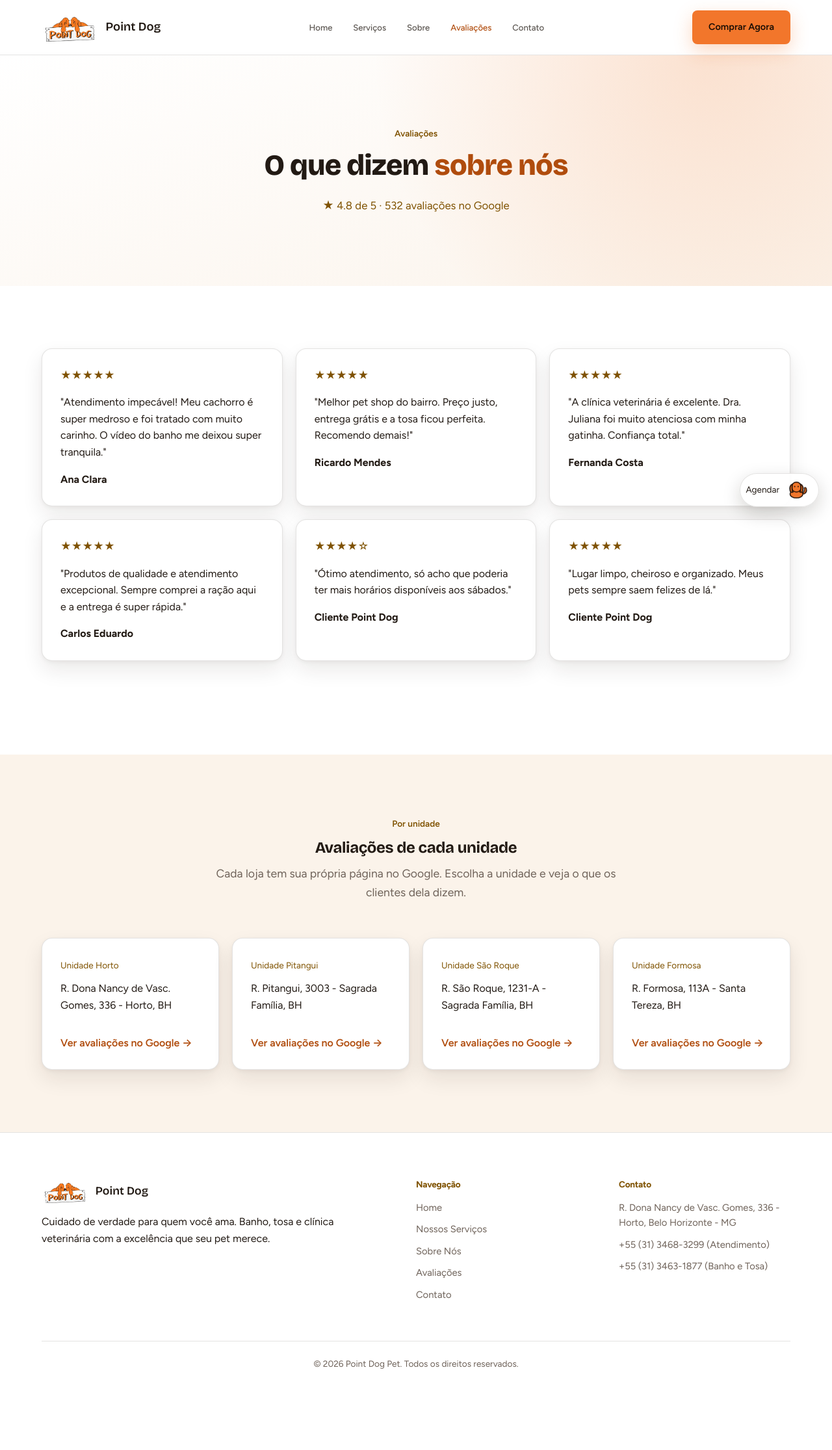
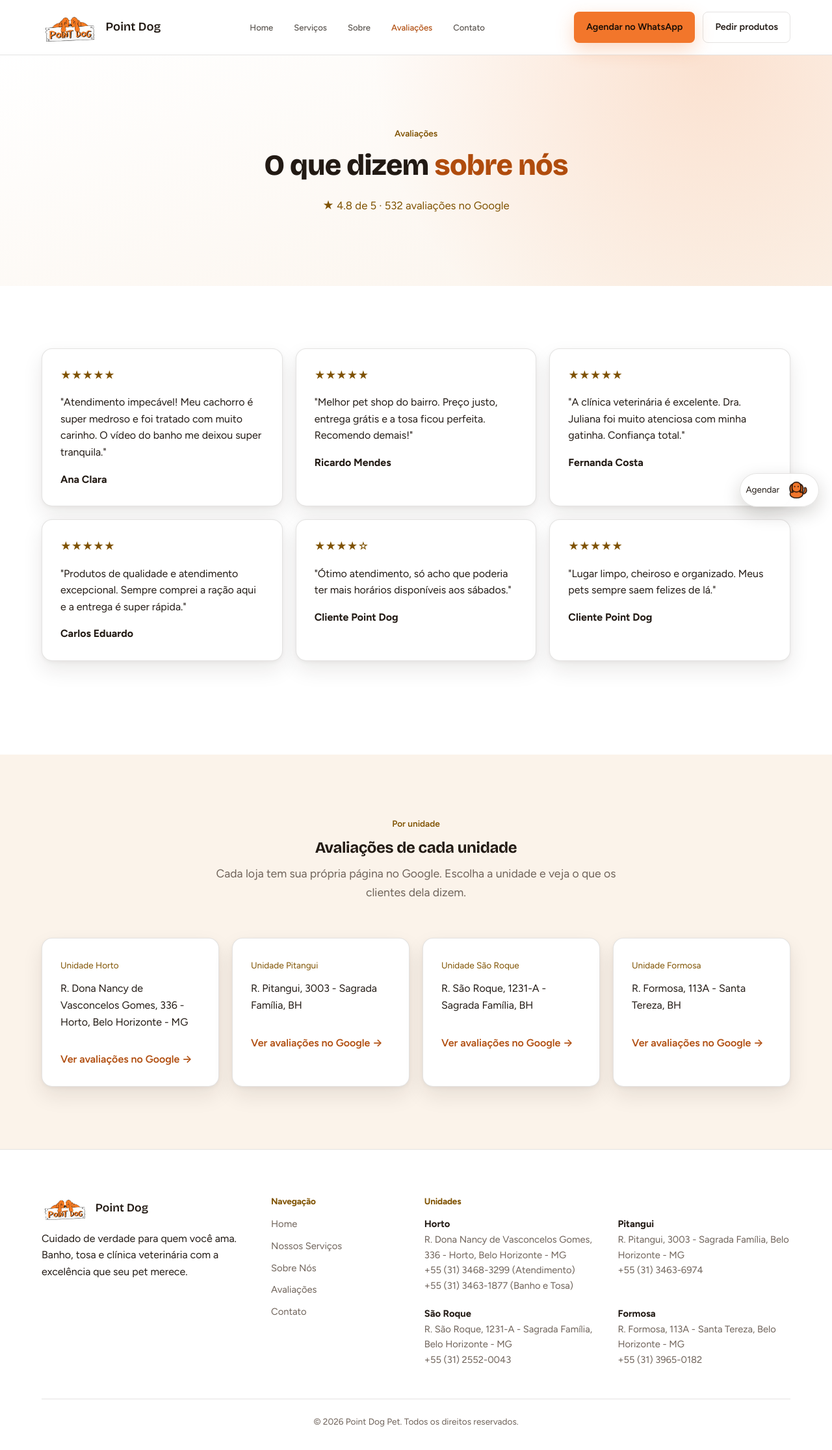
Before and after one commit to VitorCostaVianna/point-dog-site, a plain HTML site: page avaliacoes.html in a window 1280 px wide. Shown: the whole page at 65% size. Before the commit the page ends 2141 px from the top, so only its background shows below. Drawn offline with nearby package versions, Linux system fonts and the light colour scheme.

Commit message:
feat: cabeçalho com Agendar e Pedir produtos, rodapé com as 4 unidades, endereço do Horto por extenso
Co-Authored-By: Claude Sonnet 5.5 <noreply@anthropic.com>

```diff
--- a/avaliacoes.html
+++ b/avaliacoes.html
@@ -35,9 +35,12 @@
         <a href="sobre.html">Sobre</a>
         <a href="avaliacoes.html" class="active">Avaliações</a>
         <a href="contato.html">Contato</a>
+        <a class="nav-cta nav-cta-primary" href="https://wa.me/553134683299?text=Ol%C3%A1%2C%20quero%20agendar%20um%20hor%C3%A1rio!" target="_blank" rel="noopener">Agendar no WhatsApp</a>
+        <a class="nav-cta" href="https://wa.me/553134683299?text=Ol%C3%A1%2C%20quero%20pedir%20produtos%20para%20o%20meu%20pet." target="_blank" rel="noopener">Pedir produtos</a>
       </nav>
       <div class="header-actions">
-        <a class="btn btn-primary" href="https://wa.me/553134683299?text=Ol%C3%A1%2C%20quero%20agendar%20um%20hor%C3%A1rio!" target="_blank" rel="noopener">Comprar Agora</a>
+        <a class="btn btn-primary" href="https://wa.me/553134683299?text=Ol%C3%A1%2C%20quero%20agendar%20um%20hor%C3%A1rio!" target="_blank" rel="noopener">Agendar no WhatsApp</a>
+        <a class="btn btn-outline-dark" href="https://wa.me/553134683299?text=Ol%C3%A1%2C%20quero%20pedir%20produtos%20para%20o%20meu%20pet." target="_blank" rel="noopener">Pedir produtos</a>
         <button class="nav-toggle" aria-label="Abrir menu" aria-expanded="false">&#9776;</button>
       </div>
     </div>
@@ -101,7 +104,7 @@
       <div class="grid-4">
         <div class="card reveal">
           <span class="card-tag">Unidade Horto</span>
-          <p>R. Dona Nancy de Vasc. Gomes, 336 - Horto, BH</p>
+          <p>R. Dona Nancy de Vasconcelos Gomes, 336 - Horto, Belo Horizonte - MG</p>
           <a class="card-link" href="https://www.google.com/maps/search/?api=1&query=Point+Dog+Pet+Dona+Nancy+de+Vasconcelos+Gomes+336+Horto+Belo+Horizonte" target="_blank" rel="noopener">Ver avaliações no Google →</a>
         </div>
         <div class="card reveal">
@@ -144,12 +147,13 @@
             <li><a href="contato.html">Contato</a></li>
           </ul>
         </div>
-        <div>
-          <h4>Contato</h4>
-          <ul>
-            <li>R. Dona Nancy de Vasc. Gomes, 336 - Horto, Belo Horizonte - MG</li>
-            <li><a href="tel:+553134683299">+55 (31) 3468-3299</a> (Atendimento)</li>
-            <li><a href="tel:+553134631877">+55 (31) 3463-1877</a> (Banho e Tosa)</li>
+        <div class="footer-units-col">
+          <h4>Unidades</h4>
+          <ul class="footer-units">
+            <li><a href="contato.html#horto"><strong>Horto</strong></a><br>R. Dona Nancy de Vasconcelos Gomes, 336 - Horto, Belo Horizonte - MG<br><a href="tel:+553134683299">+55 (31) 3468-3299</a> (Atendimento)<br><a href="tel:+553134631877">+55 (31) 3463-1877</a> (Banho e Tosa)</li>
+            <li><a href="contato.html#pitangui"><strong>Pitangui</strong></a><br>R. Pitangui, 3003 - Sagrada Família, Belo Horizonte - MG<br><a href="tel:+553134636974">+55 (31) 3463-6974</a></li>
+            <li><a href="contato.html#sao-roque"><strong>São Roque</strong></a><br>R. São Roque, 1231-A - Sagrada Família, Belo Horizonte - MG<br><a href="tel:+553125520043">+55 (31) 2552-0043</a></li>
+            <li><a href="contato.html#formosa"><strong>Formosa</strong></a><br>R. Formosa, 113A - Santa Tereza, Belo Horizonte - MG<br><a href="tel:+553139650182">+55 (31) 3965-0182</a></li>
           </ul>
         </div>
       </div>
--- a/css/style.css
+++ b/css/style.css
@@ -222,7 +222,10 @@ button { font-family: inherit; cursor: pointer; }
   transition: opacity 0.2s, color 0.2s;
 }
 .nav-links a:hover, .nav-links a.active { opacity: 1; color: var(--orange-deep); }
-.header-actions { display: flex; align-items: center; gap: 20px; }
+.header-actions { display: flex; align-items: center; gap: 12px; }
+.header-actions .btn { padding: 11px 18px; white-space: nowrap; }
+.nav-links .nav-cta { display: none; }
+@media (max-width: 900px) { .nav-links .nav-cta { display: block; } }
 .nav-toggle {
   display: none;
   background: none;
@@ -246,7 +249,9 @@ button { font-family: inherit; cursor: pointer; }
   }
   .site-header.nav-open .nav-links { display: flex; }
   .nav-toggle { display: block; }
-  .header-actions .btn-primary { display: none; }
+  .header-actions .btn { display: none; }
+  .nav-cta { font-weight: 600; opacity: 1; }
+  .nav-cta-primary { color: var(--orange-deep); }
 }
 
 /* ===== Footer ===== */
@@ -258,7 +263,7 @@ button { font-family: inherit; cursor: pointer; }
 }
 .footer-grid {
   display: grid;
-  grid-template-columns: 2fr 1fr 1fr;
+  grid-template-columns: 1.3fr 0.8fr 2.4fr;
   gap: 48px;
   margin-bottom: 48px;
 }
@@ -270,6 +275,11 @@ button { font-family: inherit; cursor: pointer; }
 }
 .footer-grid ul li { margin-bottom: 10px; color: var(--text-muted); font-size: 0.92rem; }
 .footer-grid ul li a:hover { color: var(--orange-deep); }
+.footer-grid ul.footer-units { display: grid; grid-template-columns: repeat(2, 1fr); gap: 20px 32px; }
+.footer-grid ul.footer-units li { margin-bottom: 0; }
+.footer-units strong { color: var(--text); }
+.card .hero-actions { display: flex; flex-wrap: wrap; gap: 12px; }
+.card[id] { scroll-margin-top: 108px; }
 .footer-brand { display: flex; align-items: center; gap: 12px; margin-bottom: 16px; }
 .footer-brand img { height: 36px; width: auto; }
 .footer-bottom {
@@ -282,6 +292,7 @@ button { font-family: inherit; cursor: pointer; }
 }
 @media (max-width: 700px) {
   .footer-grid { grid-template-columns: 1fr; }
+  .footer-grid ul.footer-units { grid-template-columns: 1fr; }
 }
 
 /* ===== Simple hero (inner pages, no video) ===== */
```
Also changed, not shown: servicos.html (+11 -7 lines), sobre.html (+11 -7 lines).
